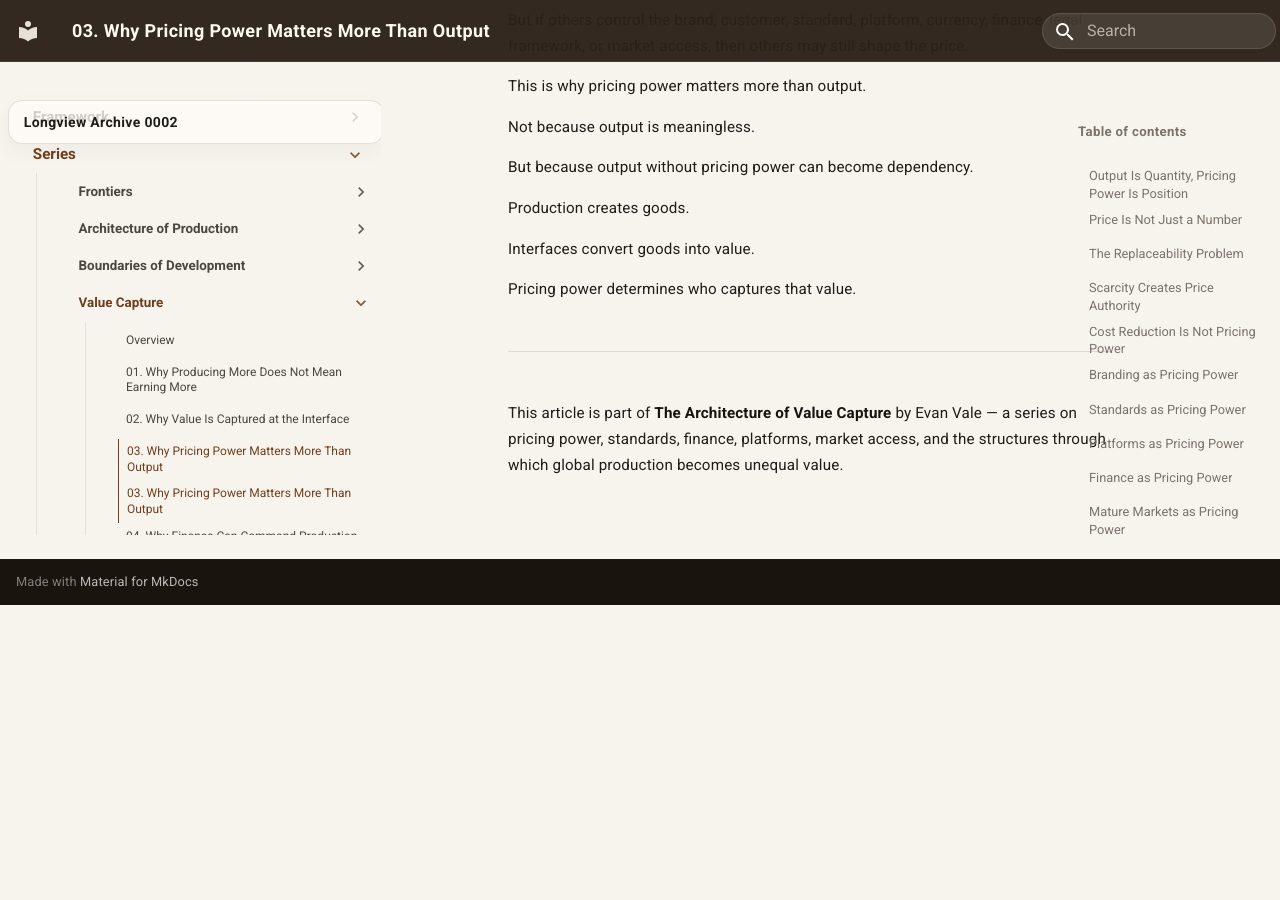
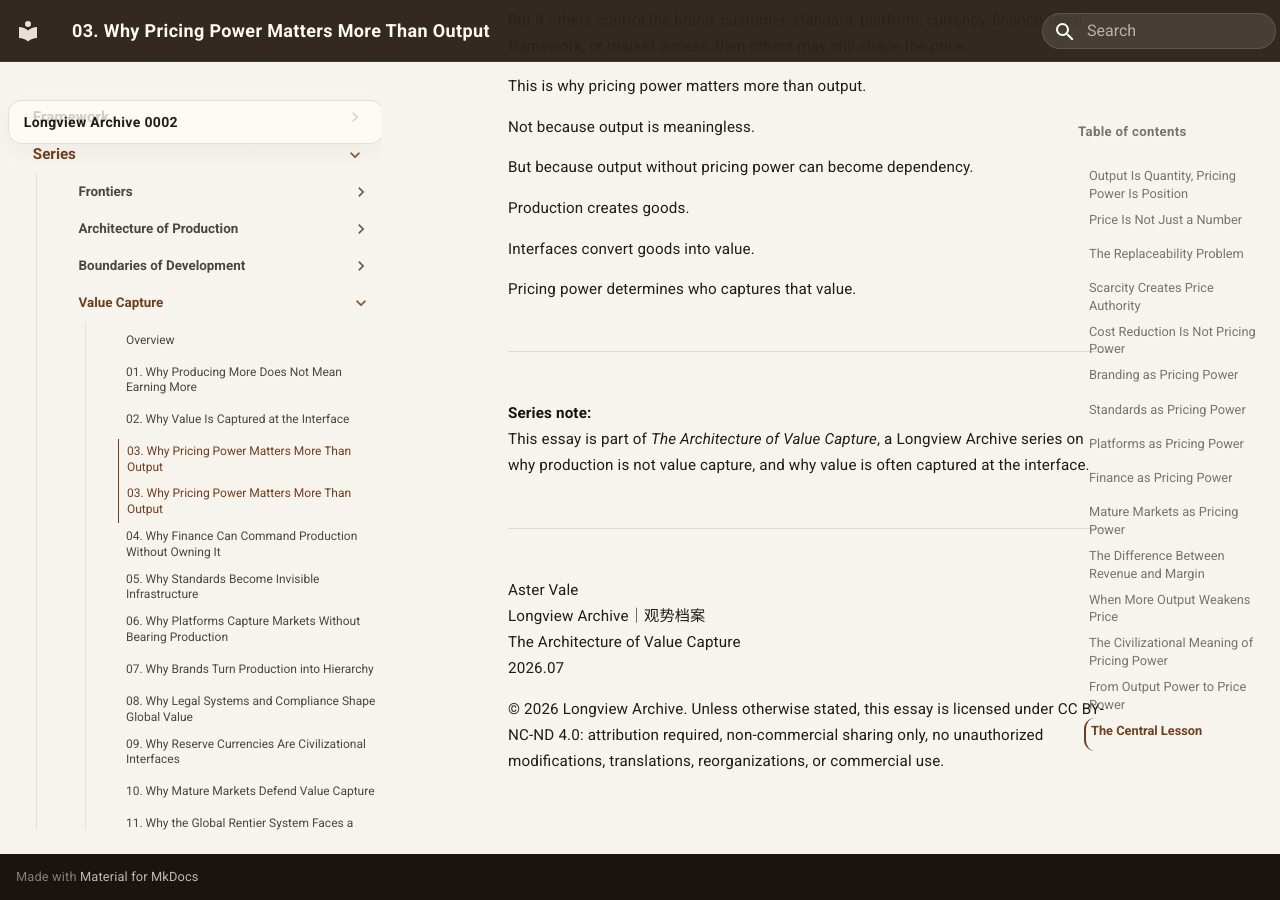
Before and after one commit to guanshi1688/longview-archive, an MkDocs documentation site: the page built from docs/essays/notes/english/Value-Capture/03-why-pricing-power-matters-more-than-output.md, in a window 1280 px wide and 900 px high, scrolled down 13298 px. Built offline with MkDocs 1.6.1 and Material for MkDocs 9.7.7, drawn with Linux system fonts in a browser that asks for light colours; before the commit the page ends 13903 px from its top, so only the background shows below that.

Commit message:
Update 03-why-pricing-power-matters-more-than-output.md

```diff
--- a/docs/essays/notes/english/Value-Capture/03-why-pricing-power-matters-more-than-output.md
+++ b/docs/essays/notes/english/Value-Capture/03-why-pricing-power-matters-more-than-output.md
@@ -568,4 +568,14 @@
 
 ---
 
-This article is part of **The Architecture of Value Capture** by Evan Vale — a series on pricing power, standards, finance, platforms, market access, and the structures through which global production becomes unequal value.
+**Series note:**
+This essay is part of *The Architecture of Value Capture*, a Longview Archive series on why production is not value capture, and why value is often captured at the interface.
+
+---
+
+Aster Vale
+Longview Archive｜观势档案
+The Architecture of Value Capture
+2026.07
+
+© 2026 Longview Archive. Unless otherwise stated, this essay is licensed under CC BY-NC-ND 4.0: attribution required, non-commercial sharing only, no unauthorized modifications, translations, reorganizations, or commercial use.
```
